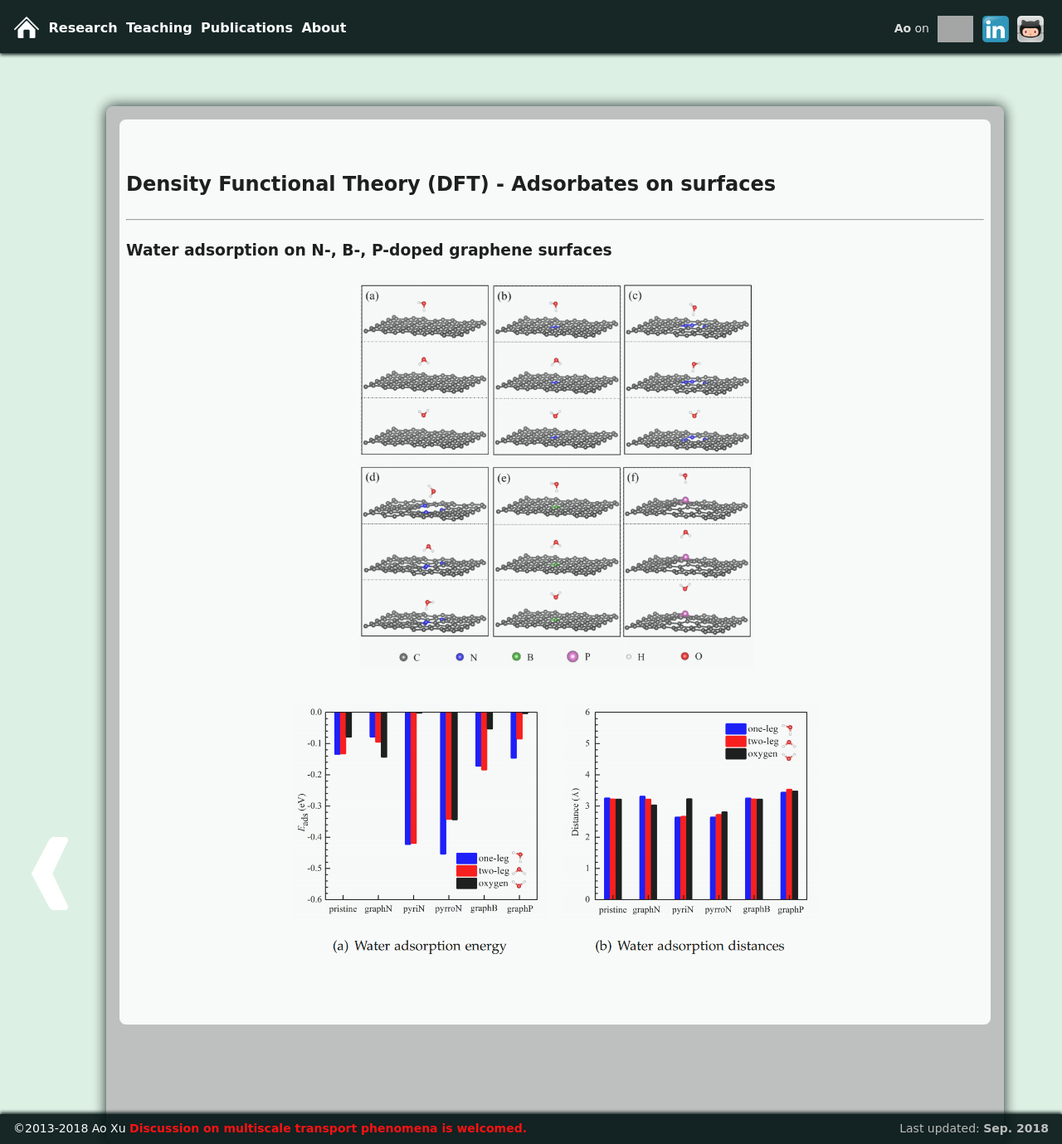
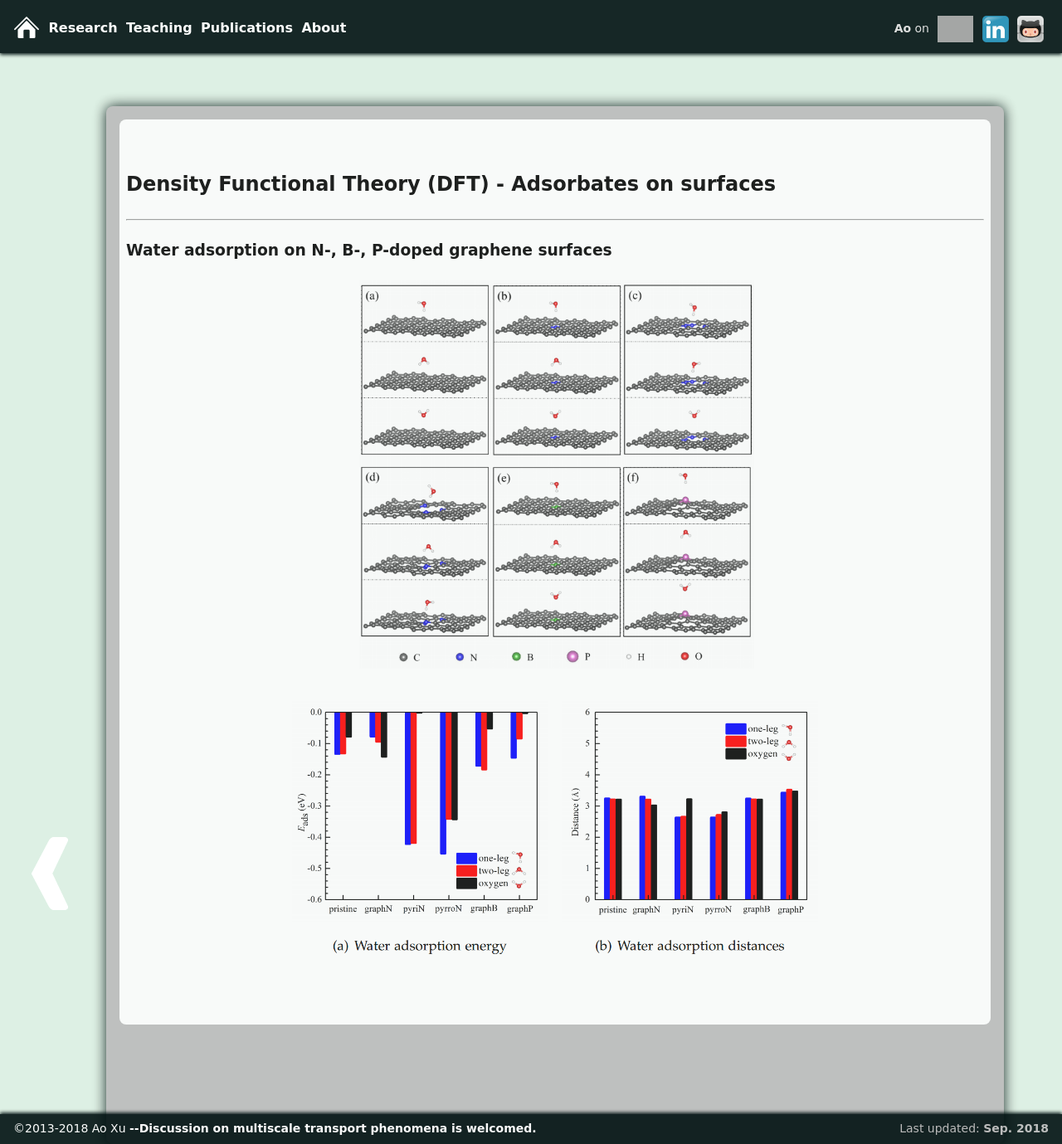
Before and after one commit to xuaoxiqi/xuaoxiqi.github.io, a Jekyll site: the page built from research_DFT_adsorbatesSurfaces.html, in a window 1280 px wide and 1379 px high. Shown: the whole window at 83% size. Built offline with Jekyll 4.4.1, drawn with Linux system fonts in a browser that asks for light colours; some web fonts are replaced; grey boxes are pictures that could not be loaded.

Commit message:
minor edit

```diff
--- a/_layouts/main.html
+++ b/_layouts/main.html
@@ -54,7 +54,7 @@
     <nav id="navBarBottom"> <!-- --><!-- --><!-- --><!-- --><!-- --><!-- --><!-- --><!-- --><!-- --><!-- -->
         <div class="navBarListLeft">
                 <div style="position: relative; top: 4px; width: 150%">
-                    ©2013-2018  Ao Xu <strong> <font color="red">Discussion on multiscale transport phenomena is welcomed.</strong>
+                    ©2013-2018  Ao Xu <strong>--Discussion on multiscale transport phenomena is welcomed.</strong>
                 </div>
         </div>
 
```
